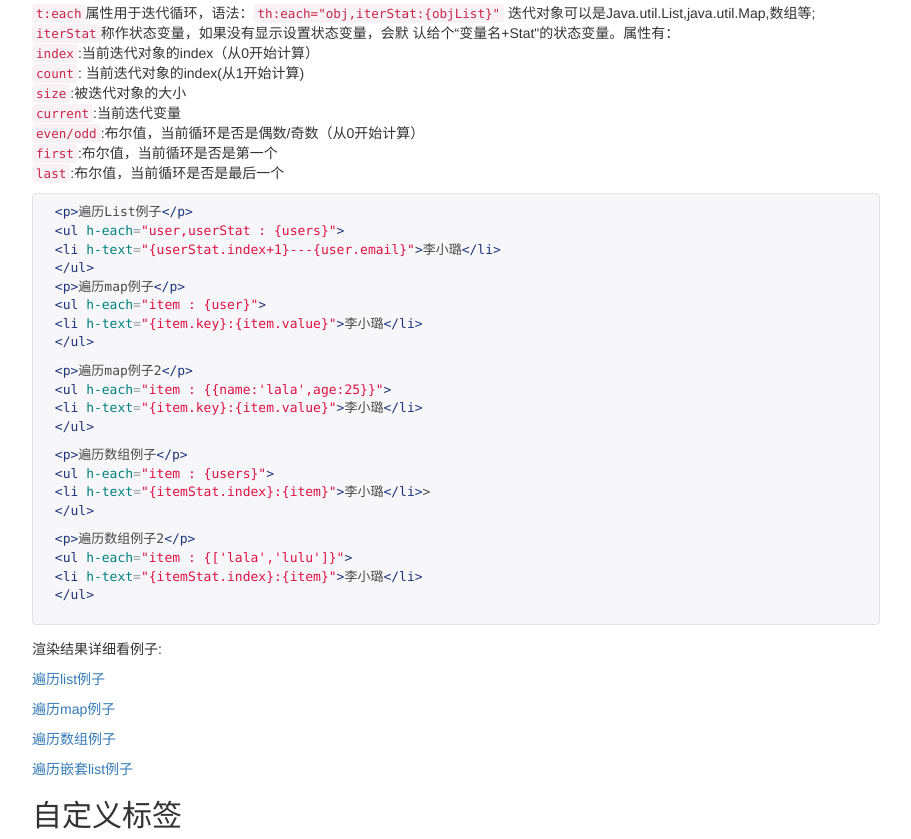
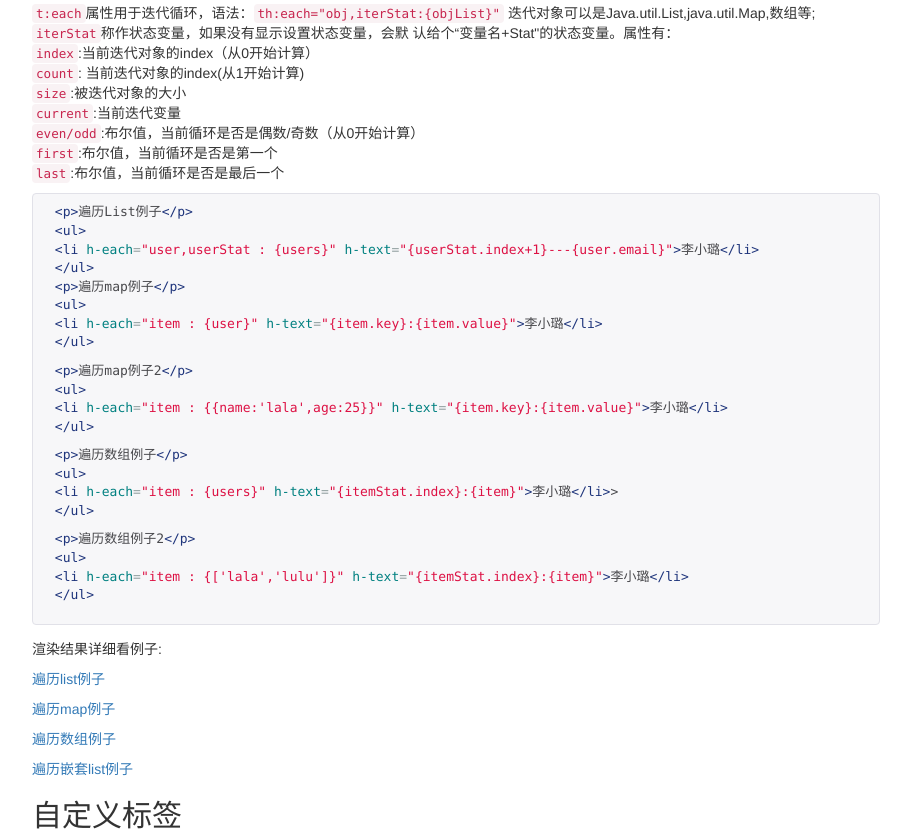
Before and after one commit to ikvm/domTemplate, a plain HTML site: page docs/index.html in a window 1280 px wide. Shown: the part 5150-5989 px from the top of the page, without its empty margins (38-949 px from the left). Drawn offline with nearby package versions, Linux system fonts and the light colour scheme.

Commit message:
Update index.html

```diff
--- a/docs/index.html
+++ b/docs/index.html
@@ -495,43 +495,43 @@
                     <pre class="prettyprint"><code class="language-html" data-lang="html">
                         &lt;p&gt;遍历List例子&lt;/p&gt;
                         <br/>
-                        &lt;ul h-each="user,userStat : {users}"&gt;
+                        &lt;ul&gt;
                         <br/>
-                        &lt;li h-text="{userStat.index+1}---{user.email}"&gt;李小璐&lt;/li&gt;
+                        &lt;li  h-each="user,userStat : {users}" h-text="{userStat.index+1}---{user.email}"&gt;李小璐&lt;/li&gt;
                         <br/>
                         &lt;/ul&gt;
 
                         <p/>
                         &lt;p&gt;遍历map例子&lt;/p&gt;
                         <br/>
-                        &lt;ul h-each="item : {user}"&gt;
+                        &lt;ul&gt;
                         <br/>
-                        &lt;li h-text="{item.key}:{item.value}"&gt;李小璐&lt;/li&gt;
+                        &lt;li h-each="item : {user}" h-text="{item.key}:{item.value}"&gt;李小璐&lt;/li&gt;
                         <br/>
                         &lt;/ul&gt;
                         <p/>
                         &lt;p&gt;遍历map例子2&lt;/p&gt;
                         <br/>
-                        &lt;ul h-each="item : {{name:'lala',age:25}}"&gt;
+                        &lt;ul&gt;
                         <br/>
-                        &lt;li h-text="{item.key}:{item.value}"&gt;李小璐&lt;/li&gt;
+                        &lt;li  h-each="item : {{name:'lala',age:25}}" h-text="{item.key}:{item.value}"&gt;李小璐&lt;/li&gt;
                         <br/>
                         &lt;/ul&gt;
 
                         <p/>
                         &lt;p&gt;遍历数组例子&lt;/p&gt;
                         <br/>
-                        &lt;ul h-each="item : {users}"&gt;
+                        &lt;ul&gt;
                         <br/>
-                        &lt;li h-text="{itemStat.index}:{item}"&gt;李小璐&lt;/li>&gt;
+                        &lt;li h-each="item : {users}" h-text="{itemStat.index}:{item}"&gt;李小璐&lt;/li>&gt;
                         <br/>
                         &lt;/ul&gt;
                         <p/>
                         &lt;p&gt;遍历数组例子2&lt;/p&gt;
                         <br/>
-                        &lt;ul h-each="item : {['lala','lulu']}"&gt;
+                        &lt;ul&gt;
                         <br/>
-                        &lt;li h-text="{itemStat.index}:{item}"&gt;李小璐&lt;/li&gt;
+                        &lt;li  h-each="item : {['lala','lulu']}" h-text="{itemStat.index}:{item}"&gt;李小璐&lt;/li&gt;
                         <br/>
                         &lt;/ul&gt;
 
```
